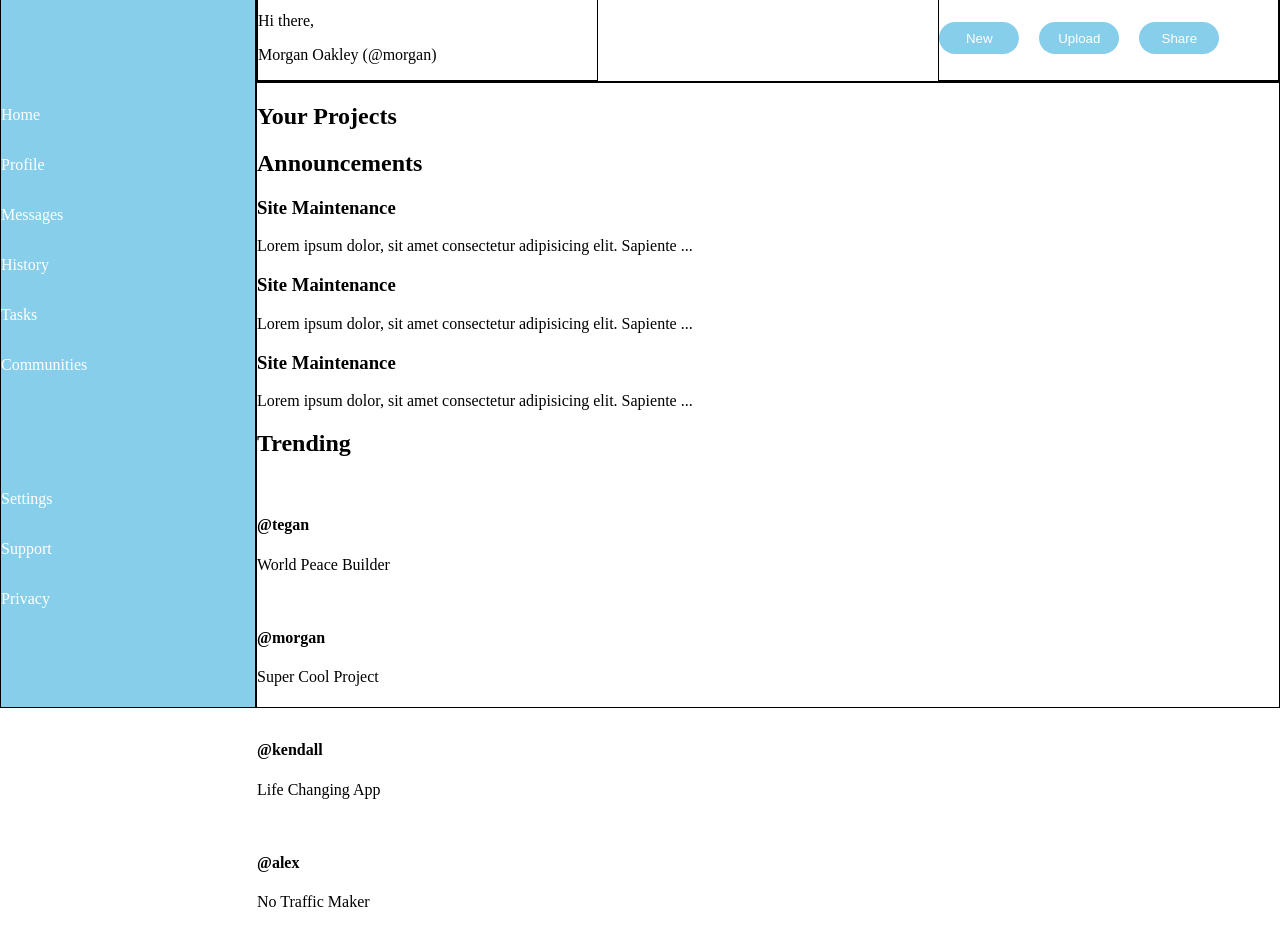
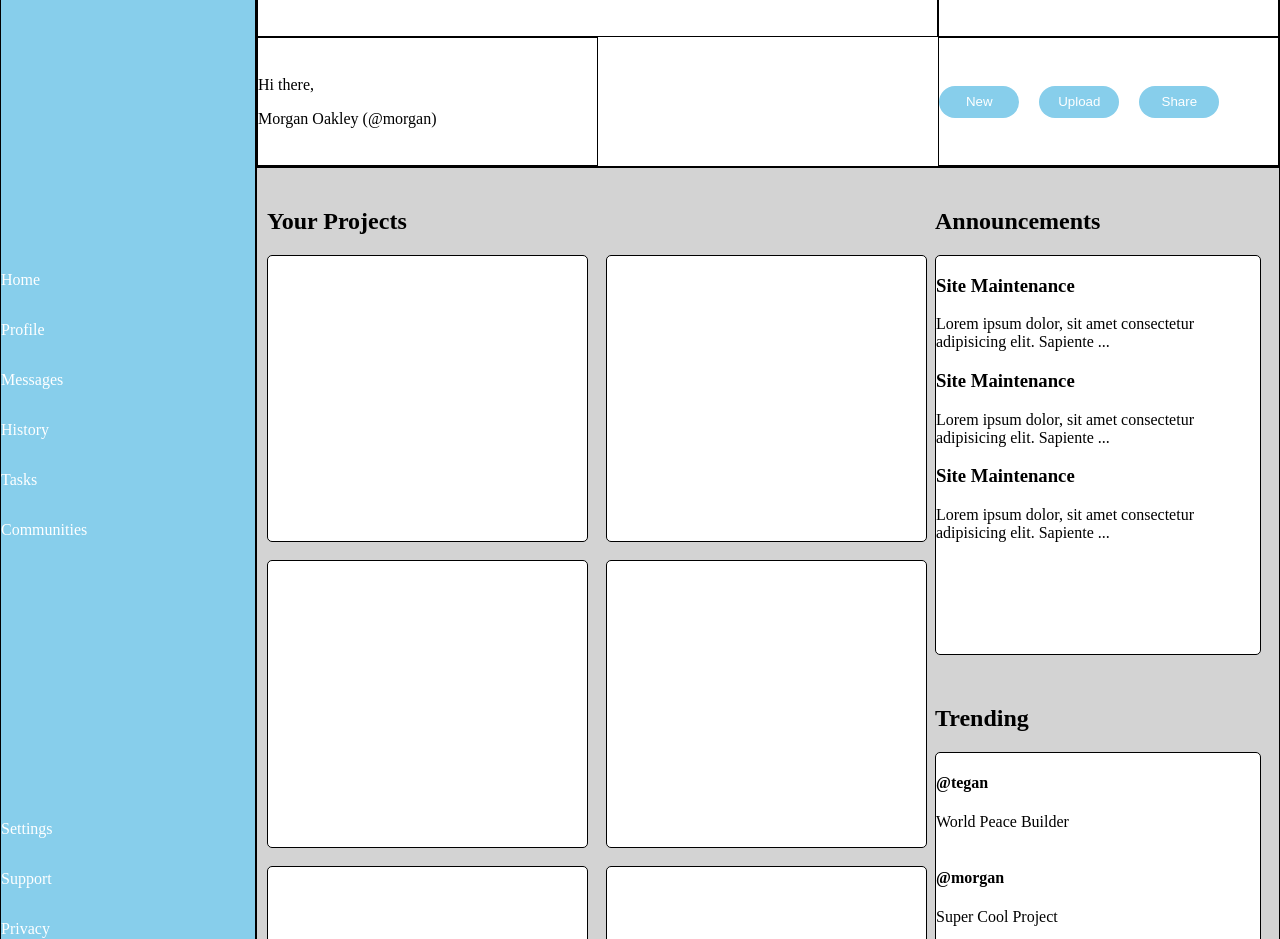
Before and after one commit to AdeBots/dashboard-project, a plain HTML site: page index.html in a window 1280 px wide. Shown: the part 92-1031 px from the top of the page. Before the commit the page ends 1003 px from the top, so only its background shows below. Drawn offline with Linux system fonts and the light colour scheme.

Commit message:
Design main layout

```diff
--- a/style.css
+++ b/style.css
@@ -1,7 +1,7 @@
 body{
     display: grid;
     width: 100vw;
-    height: 100vh;
+    height: auto;
     margin: 0;
     grid-template-columns: repeat(5, 1fr);
     grid-template-rows: repeat(5, 1fr);
@@ -64,4 +64,55 @@ body>div{
 
 .main{
     grid-area: 2 / 2 / 6 / 6;
+    display: grid;
+    grid-template-columns: repeat(6, 1fr);
+    grid-template-rows: repeat(4, 1fr);
+    background-color: lightgrey;
+    column-gap: 10px;
+    row-gap: 50px;
+    padding: 20px 20px 70px 10px;
 }
+
+.main .projects{
+    grid-area: 1 / 1 / 5 / 5;
+}
+.projects>div{
+    height: 95%;
+    width: 100%;
+    display: grid;
+    grid-template-columns: repeat(2, 1fr);
+    grid-template-rows: repeat(3, 1fr);
+    gap: 20px;
+}
+.projects>div>div{
+    border: 1px solid black;
+    border-radius: 5px;
+    background-color: white;
+    width: 100%;
+    height: 100%;
+    display: flex;
+}
+
+.main .announcements{
+    grid-area: 1 / 5 / 3 / 7;
+}
+.announcements>div{
+    border: 1px solid black;
+    border-radius: 5px;
+    background-color: white;
+    width: 100%;
+    height: 89%;
+}
+.main .trending{
+    grid-area: 3 / 5 / 5 / 7;
+}
+.trending>div{
+    border: 1px solid black;
+    border-radius: 5px;
+    background-color: white;
+    width: 100%;
+    height: 89%;
+}
+.trending>div>div{
+    display:flex;
+}
```
